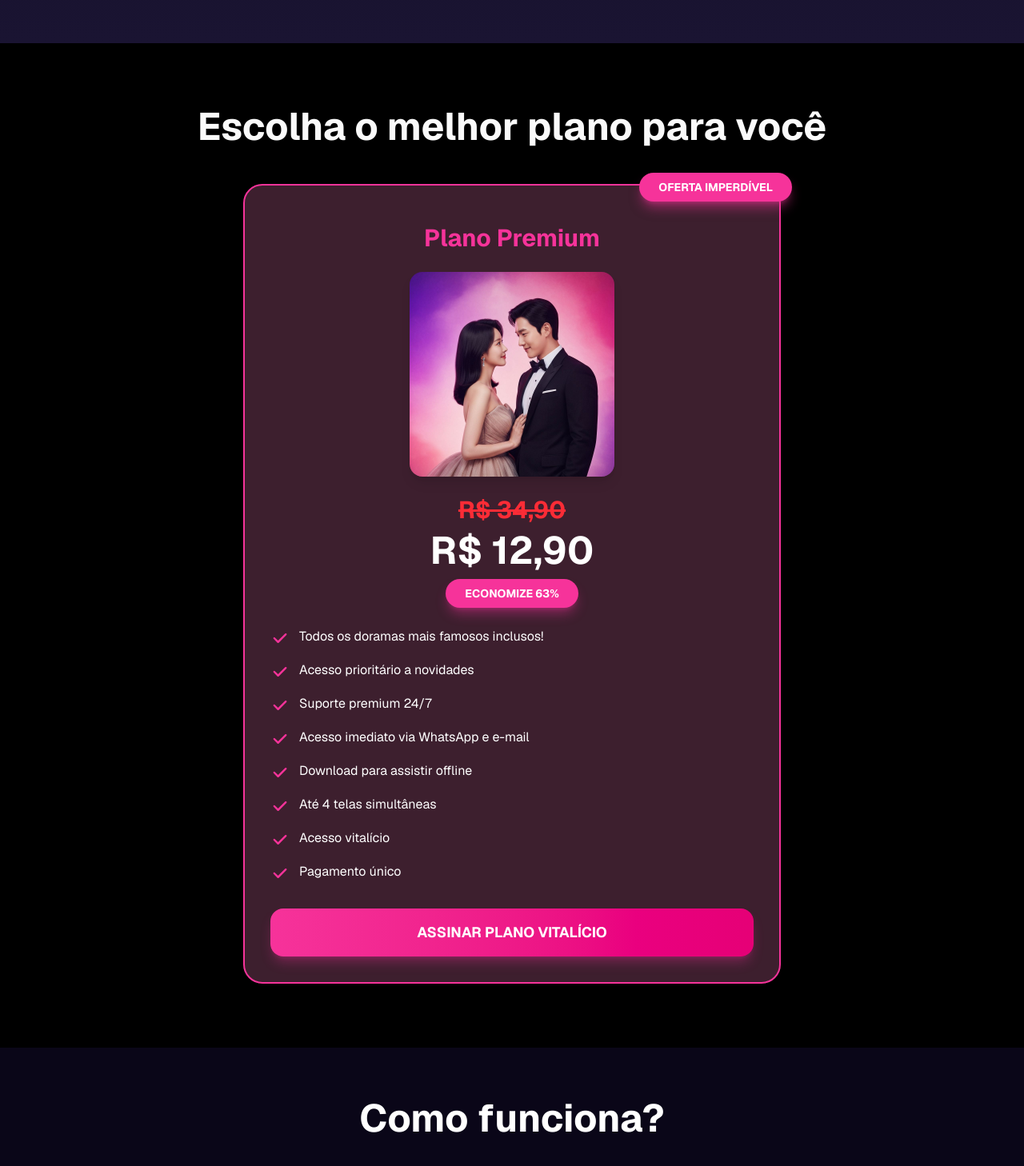
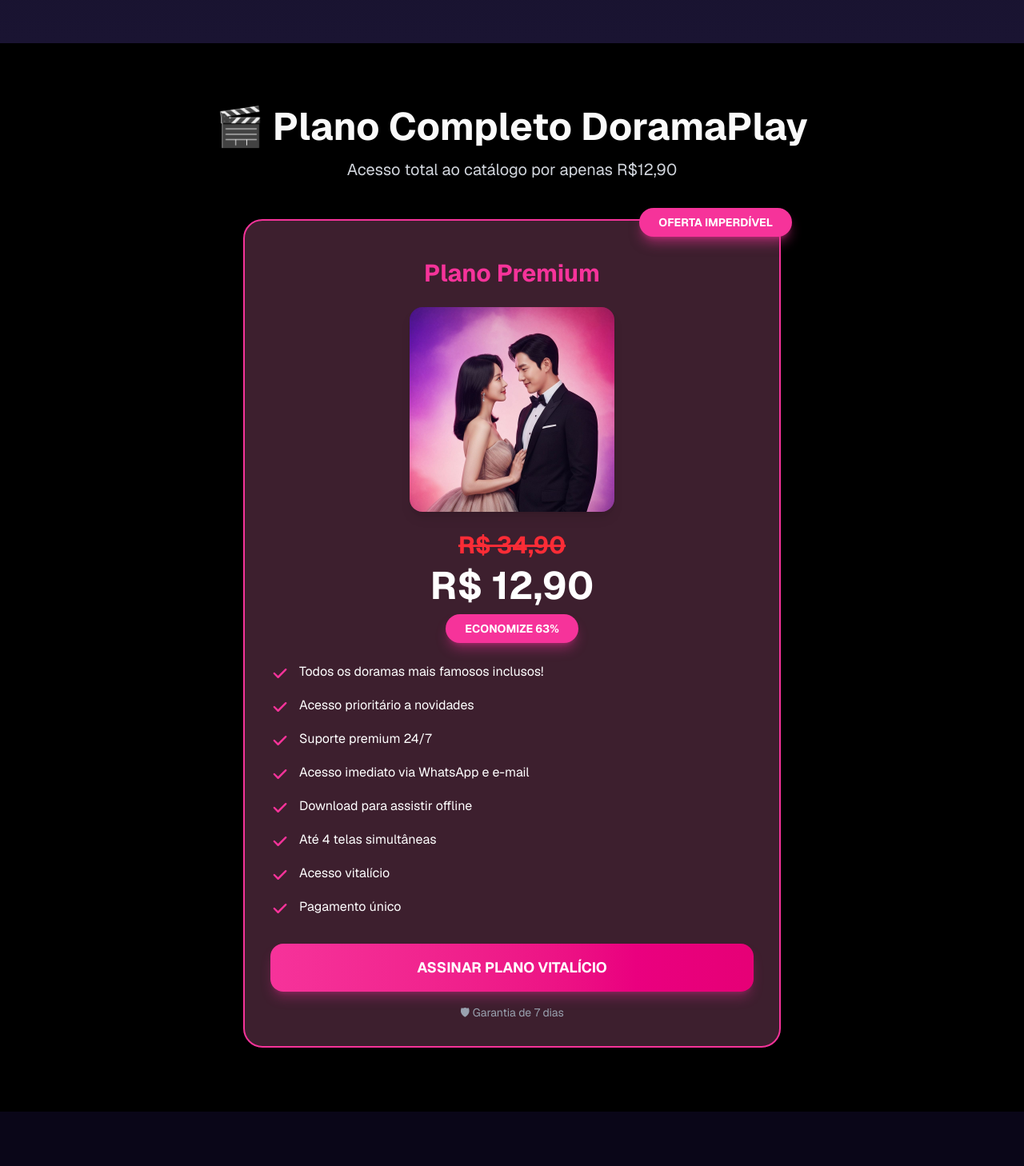
Before and after one commit to GabrielBelitardo/DoramaPlay-Copia, a Next.js app: page / in a window 1280 px wide. Shown: the part 4420-5878 px from the top of the page at 80% size. Built offline with nearby package versions, Linux system fonts and the light colour scheme.

Commit message:
feat: update payment section with new title and guarantee text
Change payment section title and add 7-day guarantee text.

```diff
--- a/app/page.tsx
+++ b/app/page.tsx
@@ -397,7 +397,8 @@ export default function DoramaPass() {
       {/* Pricing Section */}
       <section id="pricing" className="py-20 px-4 bg-black">
         <div className="container mx-auto max-w-5xl">
-          <h2 className="text-4xl md:text-5xl font-bold text-center mb-12">Escolha o melhor plano para você</h2>
+          <h2 className="text-4xl md:text-5xl font-bold text-center mb-4">🎬 Plano Completo DoramaPlay</h2>
+          <p className="text-center text-gray-300 text-xl mb-12">Acesso total ao catálogo por apenas R$12,90</p>
 
           <div className="flex justify-center max-w-2xl mx-auto">
             <div className="w-full bg-[#3d1f2e] rounded-3xl p-8 border-2 border-pink-500 relative transition-all duration-500 hover:shadow-[0_0_30px_rgba(236,72,153,0.5)]">
@@ -525,6 +526,8 @@ export default function DoramaPass() {
               >
                 ASSINAR PLANO VITALÍCIO
               </a>
+
+              <p className="text-center text-gray-400 text-sm mt-4">🛡 Garantia de 7 dias</p>
             </div>
           </div>
         </div>
```
